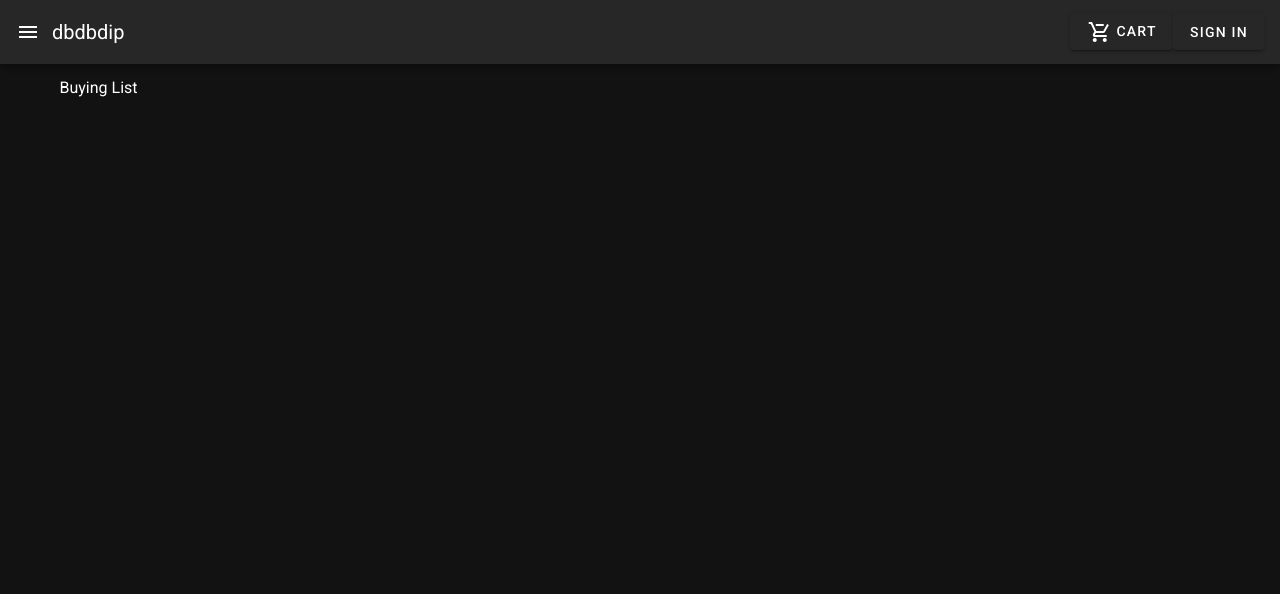
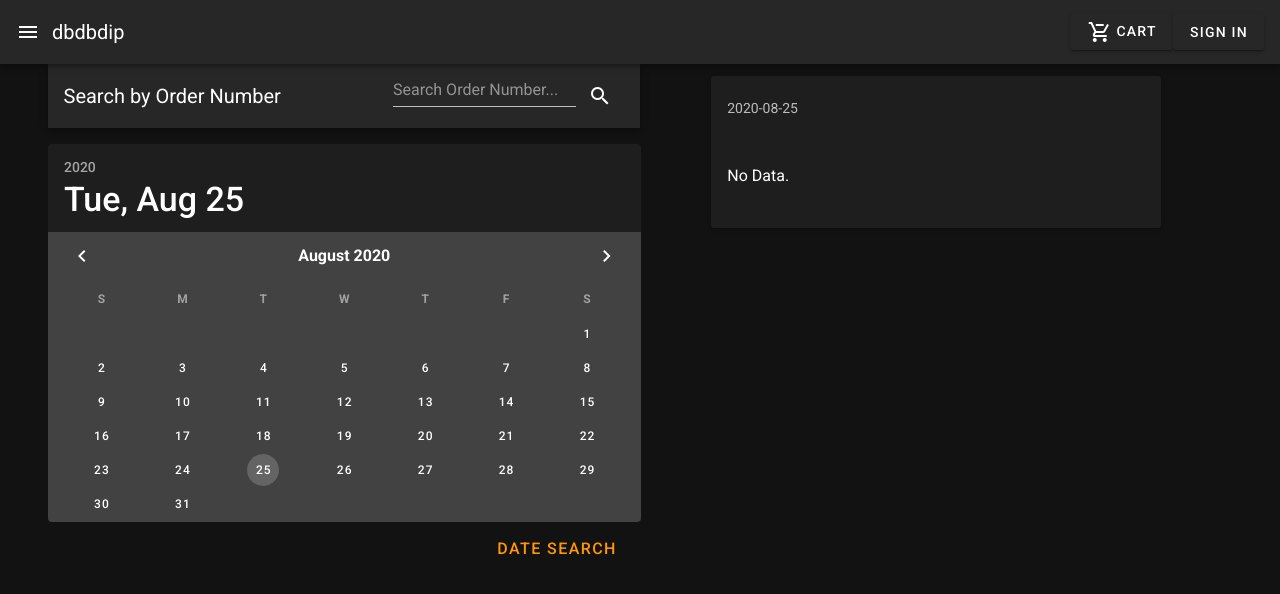
Before and after one commit to BBackJK/dbdbdip, a Nuxt app in the folder front/: page /BuyingList in a window 1280 px wide. Shown: the top 594 px of the page. Built offline with nearby package versions, Linux system fonts and the light colour scheme.

Commit message:
[Front] Add Order Get Data Coding Page Display

```diff
--- a/front/pages/BuyingList.vue
+++ b/front/pages/BuyingList.vue
@@ -1,8 +1,100 @@
 <template>
-  <div>Buying List</div>
+  <v-container>
+    <v-row>
+      <v-row>
+        <v-col>
+          <v-row>
+            <v-toolbar>
+              <v-toolbar-title>Search by Order Number</v-toolbar-title>
+              <v-spacer></v-spacer>
+              <v-toolbar-items>
+                <v-text-field
+                  v-model="searchNumber"
+                  placeholder="Search Order Number..."
+                  class="text-field"
+                ></v-text-field>
+                <v-btn icon @click="onSearchNumber">
+                  <v-icon>mdi-magnify</v-icon>
+                </v-btn>
+              </v-toolbar-items>
+            </v-toolbar>
+          </v-row>
+          <v-row align="center">
+            <v-date-picker
+              v-model="date"
+              full-width
+              class="mt-4"
+            ></v-date-picker>
+          </v-row>
+          <v-row>
+            <v-spacer></v-spacer>
+            <v-btn x-large color="orange" text @click="test">Date Search</v-btn>
+          </v-row>
+        </v-col>
+        <v-col>
+          <v-card max-width="450" class="mx-auto">
+            <v-list three-line>
+              <template>
+                <v-subheader> {{ date }}</v-subheader>
+                <v-list-item>
+                  <!-- <v-list-item-avatar>
+                    <v-img></v-img>
+                  </v-list-item-avatar>
+
+                  <v-list-item-content>
+                    <v-list-item-title>test</v-list-item-title>
+                    <v-list-item-subtitle> sub title </v-list-item-subtitle>
+                  </v-list-item-content> -->
+                  No Data.
+                </v-list-item>
+              </template>
+            </v-list>
+          </v-card>
+        </v-col>
+      </v-row>
+    </v-row>
+  </v-container>
 </template>
 
 <script>
-export default {};
+import { mapState } from 'vuex';
+export default {
+  data: () => ({
+    title: 'Buying List',
+    date: new Date().toISOString().substr(0, 10),
+    searchNumber: '',
+  }),
+  computed: {
+    ...mapState({
+      userInfo: (state) => state.user.userInfo,
+    }),
+  },
+  mounted() {
+    if (this.userInfo) {
+      this.$store.dispatch('order/getOrderById', this.userInfo.id);
+    }
+  },
+  methods: {
+    onSearchNumber() {
+      console.log(this.searchNumber);
+      this.$store.dispatch('order/getOrderByNumber', this.searchNumber);
+    },
+    test() {
+      console.log(this.date);
+      const getData = {
+        date: this.date,
+        id: 2,
+      };
+      this.$store.dispatch('order/getOrderByDate', getData);
+    },
+  },
+};
 </script>
-<style scoped></style>
+<style scoped>
+.text-field {
+  margin-top: 10px;
+}
+.hr-test {
+  color: red;
+}
+</style>
--- a/front/pages/order/Result.vue
+++ b/front/pages/order/Result.vue
@@ -1,4 +1,5 @@
 <template>
+  <div>
     <v-card class="mx-auto" max-width="344" outlined>
       <v-list-item three-line>
         <v-list-item-content>
@@ -25,6 +26,7 @@
         <v-btn color="orange" text @click="goBuyingList">Buying List</v-btn>
       </v-card-actions>
     </v-card>
+  </div>
 </template>
 
 <script>
--- a/front/store/order.js
+++ b/front/store/order.js
@@ -1,5 +1,6 @@
 export const state = () => ({
-  orderItems: null,
+  orderItems: null, // 결제 전 주문 데이터
+  orderedItems: null, // 주문 완료된 데이터
   totalPrice: 0,
   ordered: false,
   orderNumber: null,
@@ -17,6 +18,24 @@ export const mutations = {
   },
   POST_ORDER_DATA_FAILURE(state) {
     state.ordered = false;
+  },
+  GET_ORDER_BY_ID_SUCCESS(state, data) {
+    state.orderedItems = data;
+  },
+  GET_ORDER_BY_ID_FAILURE(state) {
+    state.orderedItems = null;
+  },
+  GET_ORDER_BY_NUMBER_SUCCESS(state, data) {
+    state.orderedItems = data;
+  },
+  GET_ORDER_BY_NUMBER_FAILURE(state) {
+    state.orderedItems = null;
+  },
+  GET_ORDER_BY_DATE_SUCCESS(state, data) {
+    state.orderedItems = data;
+  },
+  GET_ORDER_BY_DATE_FAILURE(state) {
+    state.orderedItems = false;
   },
   MODIFY_ORDER_FLAG(state) {
     state.ordered = false;
@@ -66,6 +85,55 @@ export const actions = {
         commit('POST_ORDER_FOR_NO_MEMBER_FAILURE');
       });
   },
+  getOrderById({ commit }, data) {
+    this.$axios
+      .get('/order', {
+        params: {
+          id: data,
+        },
+      })
+      .then((res) => {
+        console.log(res);
+        commit('GET_ORDER_BY_ID_SUCCESS', res.data.data.orders);
+      })
+      .catch((err) => {
+        console.log(err);
+        commit('GET_ORDER_BY_ID_FAILURE');
+      });
+  },
+  getOrderByNumber({ commit }, data) {
+    this.$axios
+      .get('/order/notuser', {
+        params: {
+          orderNumber: data,
+        },
+      })
+      .then((res) => {
+        console.log(res);
+        commit('GET_ORDER_BY_NUMBER_SUCCESS', res.data.data.orders);
+      })
+      .catch((err) => {
+        console.log(err);
+        commit('GET_ORDER_BY_NUMBER_FAILURE');
+      });
+  },
+  getOrderByDate({ commit }, data) {
+    this.$axios
+      .get('/order/date', {
+        params: {
+          date: data.date,
+          userId: data.id,
+        },
+      })
+      .then((res) => {
+        console.log(res);
+        commit('GET_ORDER_BY_DATE_SUCCESS', res.data.data.orders);
+      })
+      .catch((err) => {
+        console.log(err);
+        commit('GET_ORDER_BY_DATE_FAILURE');
+      });
+  },
   pushOrderNumber({ commit }, data) {
     commit('PUSH_ORDER_NUMBER', data);
   },
```
Lines whose indentation alone changed are shown as unchanged.
